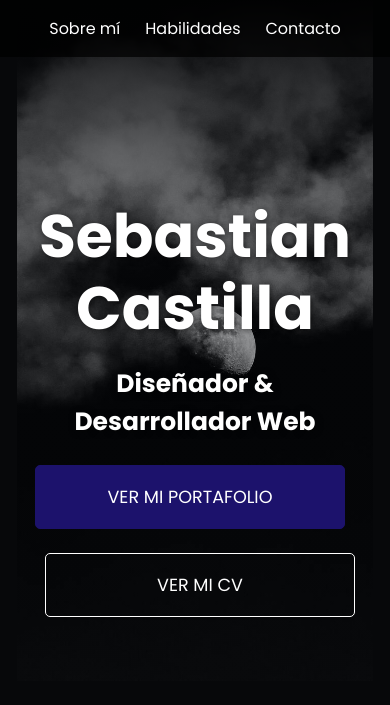
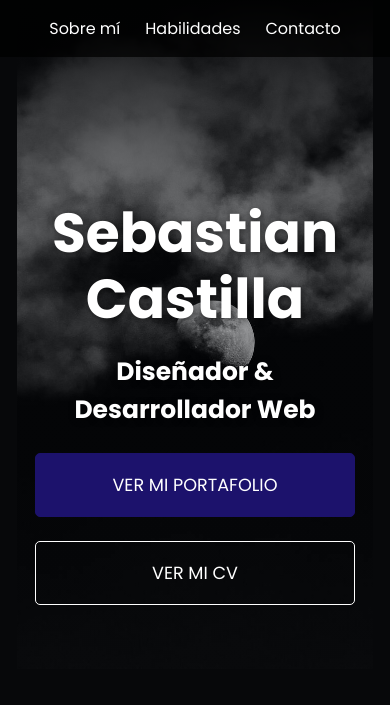
Before and after one commit to SebasCast/sebascast.github.io, a plain HTML site: page index.html in a window 390 px wide. Shown: the top 705 px of the page. Drawn offline with Linux system fonts and the light colour scheme.

Commit message:
Update estilos.css

```diff
--- a/estilos.css
+++ b/estilos.css
@@ -256,6 +256,7 @@ a.whatsapp {
 	}
 	h1 {
 		line-height: 1.2;
+		font-size:55px;
 	}
 	h3 {
 		line-height: 1.25;
@@ -289,6 +290,8 @@ a.whatsapp {
 		padding: 18px;
 		text-align: center;
 		font-size: 1.1rem;
+		margin-left:0;
+		margin-right:0;
 	}
 	header {
 		height: 100%;
```
